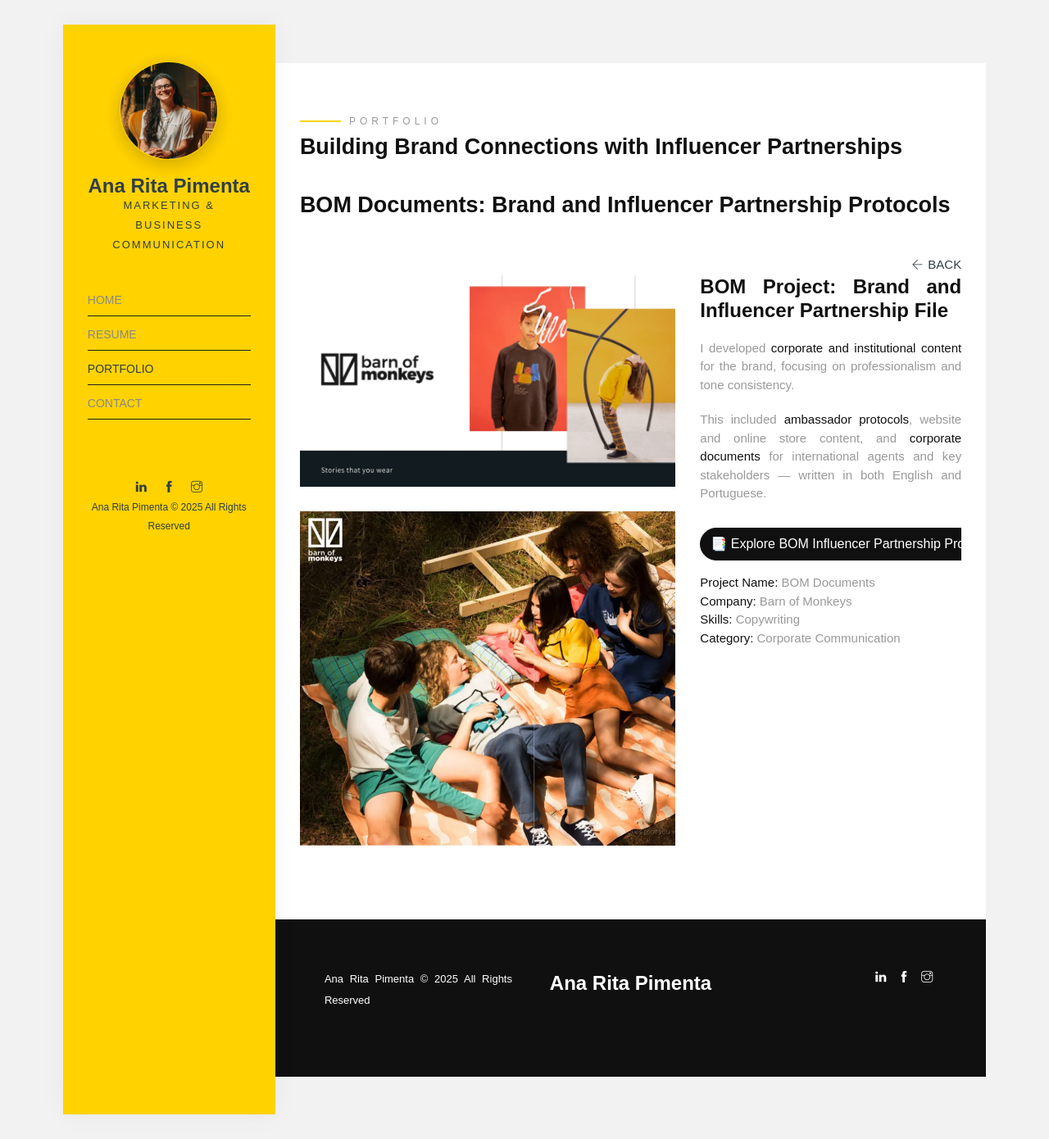
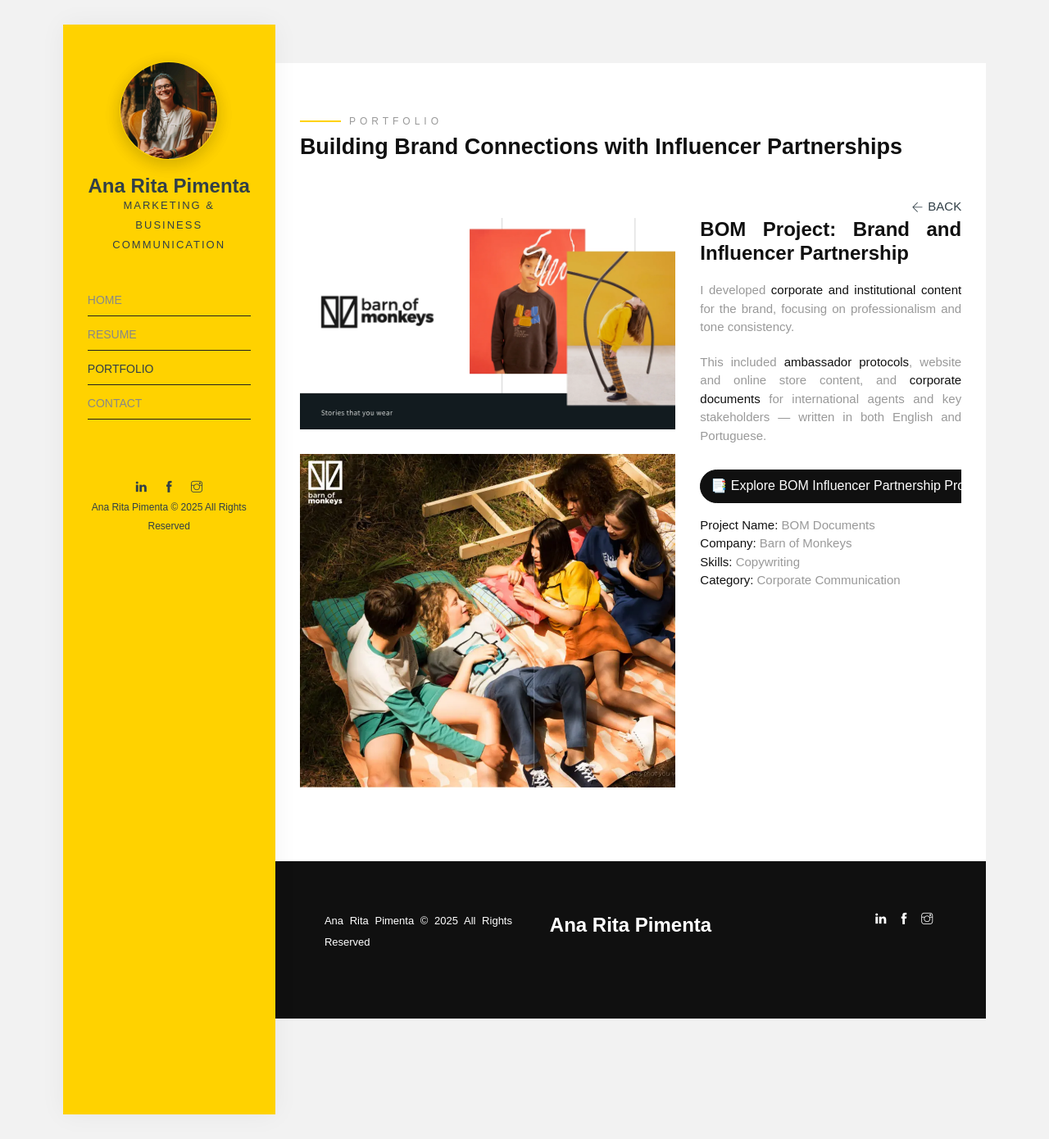
Before and after one commit to anaritapimenta/anaritapimenta.github.io, a Jekyll site: the page built from portfolio/bom-documents/index.html, in a window 1280 px wide and 1390 px high. Shown: the whole window at 82% size. Built offline with Jekyll 4.4.1, drawn with Linux system fonts in a browser that asks for light colours; some web fonts are replaced.

Commit message:
Update index.html

```diff
--- a/portfolio/bom-documents/index.html
+++ b/portfolio/bom-documents/index.html
@@ -19,14 +19,10 @@
           A deeper dive into Barn of Monkeys' influencer partnership protocols and brand documents. These strategic communication materials are designed to build credibility and long-lasting partnerships with global influencers.
         </span>
 
-        <!-- Título oculto também -->
+        <!-- Removido o título "BOM Documents" do front-end -->
         <span class="seo-hidden" style="display:none;" aria-hidden="true">
           BOM Documents: Brand and Influencer Partnership Protocols
         </span>
-
-        <h2 class="heading animate-box" data-animate-effect="fadeInLeft">
-          BOM Documents: Brand and Influencer Partnership Protocols
-        </h2>
 
         <a
           href="{{ 'portfolio/' | prepend: site.baseurl | prepend: site.url }}"
@@ -71,7 +67,7 @@
       <div class="col-md-5 sticky-parent animate-box" data-animate-effect="fadeInLeft">
         <div id="sticky_item">
           <div class="project-desc">
-            <h2>BOM Project: Brand and Influencer Partnership File</h2>
+            <h2>BOM Project: Brand and Influencer Partnership</h2>
             <p>
               I developed <strong>corporate and institutional content</strong> for the brand, focusing on professionalism and tone consistency.
             </p>
```
